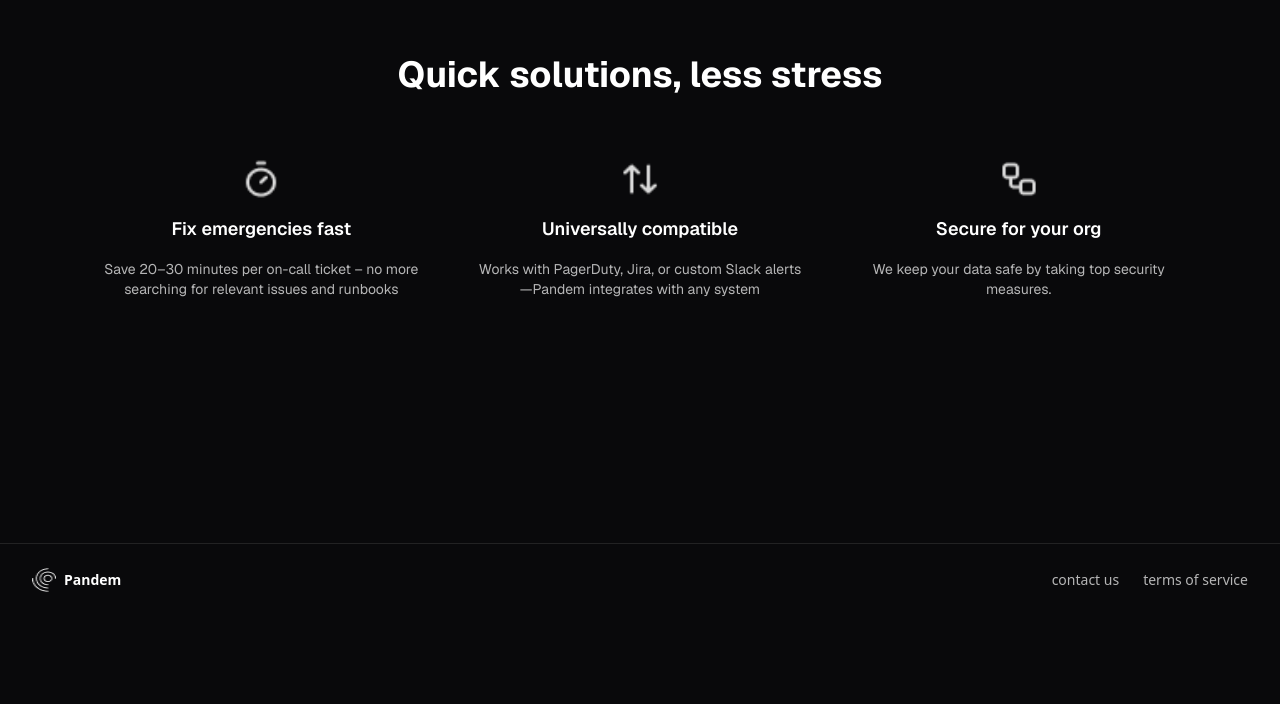
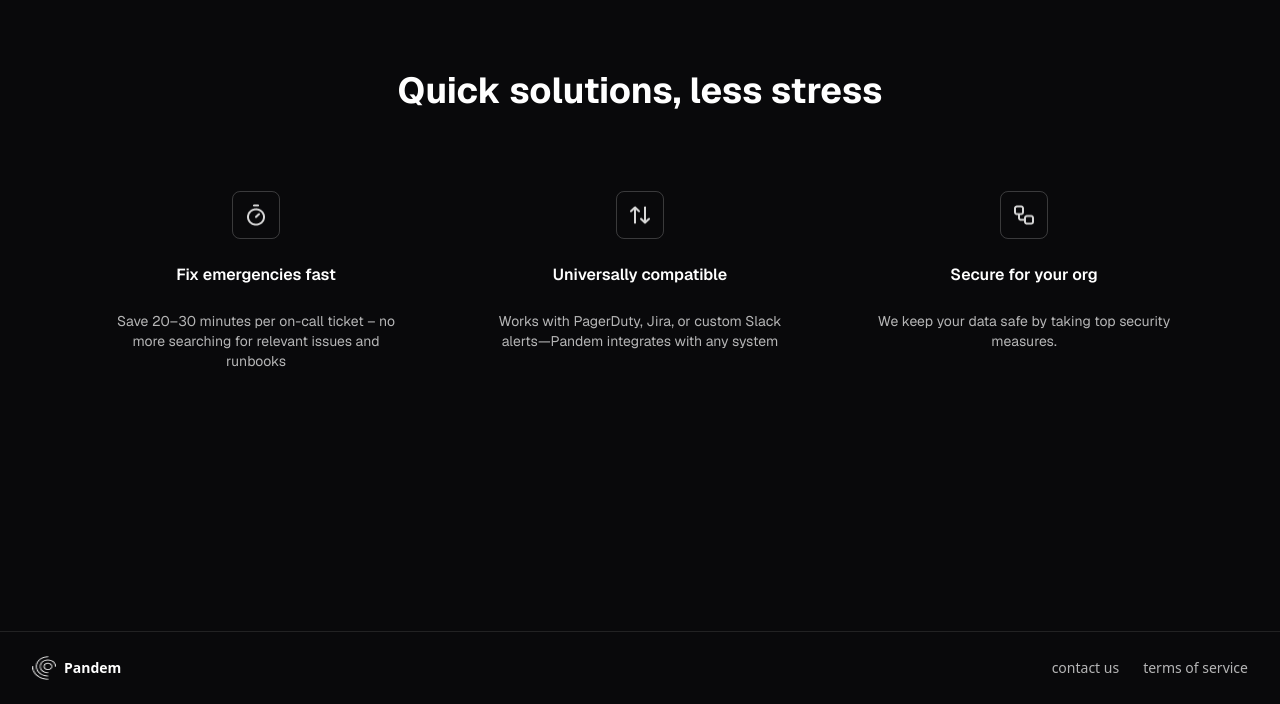
Before and after one commit to Albertojs89/ex3balberto, a Next.js app: page / in a window 1280 px wide. Shown: the part 1563-2267 px from the top of the page. Before the commit the page ends 2179 px from the top, so only its background shows below. Built offline with nearby package versions, Linux system fonts and the light colour scheme.

Commit message:
up prueba shad

```diff
--- a/src/components/Features.jsx
+++ b/src/components/Features.jsx
@@ -1,40 +1,46 @@
 export default function Features() {
   return (
-    <section className="w-full py-20 px-4 text-center">
-      <h2 className="text-3xl sm:text-4xl font-bold mb-16">
+    <section className="w-full py-24 px-4 text-center">
+      <h2 className="text-3xl sm:text-4xl font-bold mb-20">
         Quick solutions, less stress
       </h2>
 
-      <div className="max-w-6xl mx-auto grid gap-12 sm:grid-cols-3">
+      <div className="max-w-6xl mx-auto grid gap-16 sm:grid-cols-3">
         {/* Bloque 1 */}
-        <div className="space-y-4">
+        <div className="space-y-6">
           <div className="flex justify-center">
-            <img src="/icons/clock.png" alt="Fix emergencies fast" className="w-10 h-10" />
+            <div className="w-12 h-12 flex items-center justify-center border border-white/20 rounded-md">
+              <img src="/icons/clock.png" alt="Fix emergencies fast" className="w-6 h-6" />
+            </div>
           </div>
-          <h3 className="text-lg font-semibold">Fix emergencies fast</h3>
-          <p className="text-white/70 text-sm">
+          <h3 className="text-base font-semibold">Fix emergencies fast</h3>
+          <p className="text-white/70 text-sm px-2">
             Save 20–30 minutes per on-call ticket – no more searching for relevant issues and runbooks
           </p>
         </div>
 
         {/* Bloque 2 */}
-        <div className="space-y-4">
+        <div className="space-y-6">
           <div className="flex justify-center">
-            <img src="/icons/icon2.png" alt="Universally compatible" className="w-10 h-10" />
+            <div className="w-12 h-12 flex items-center justify-center border border-white/20 rounded-md">
+              <img src="/icons/icon2.png" alt="Universally compatible" className="w-6 h-6" />
+            </div>
           </div>
-          <h3 className="text-lg font-semibold">Universally compatible</h3>
-          <p className="text-white/70 text-sm">
+          <h3 className="text-base font-semibold">Universally compatible</h3>
+          <p className="text-white/70 text-sm px-2">
             Works with PagerDuty, Jira, or custom Slack alerts—Pandem integrates with any system
           </p>
         </div>
 
         {/* Bloque 3 */}
-        <div className="space-y-4">
+        <div className="space-y-6">
           <div className="flex justify-center">
-            <img src="/icons/icon3.png" alt="Secure for your org" className="w-10 h-10" />
+            <div className="w-12 h-12 flex items-center justify-center border border-white/20 rounded-md">
+              <img src="/icons/icon3.png" alt="Secure for your org" className="w-6 h-6" />
+            </div>
           </div>
-          <h3 className="text-lg font-semibold">Secure for your org</h3>
-          <p className="text-white/70 text-sm">
+          <h3 className="text-base font-semibold">Secure for your org</h3>
+          <p className="text-white/70 text-sm px-2">
             We keep your data safe by taking top security measures.
           </p>
         </div>
```
